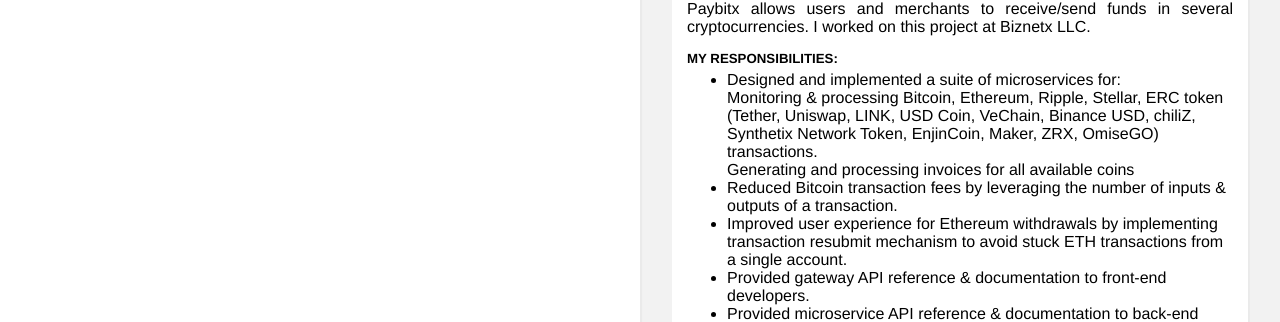
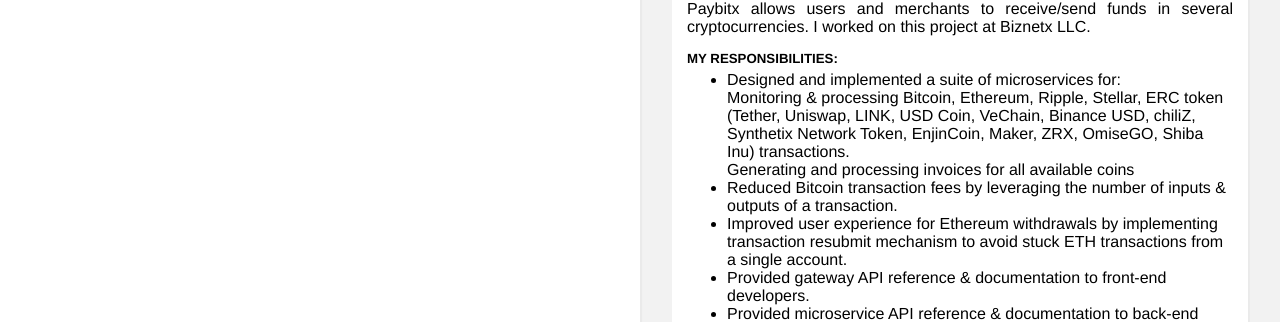
Before and after one commit to gabuladze/gabuladze.github.io, a Jekyll site: the page built from portfolio.html, in a window 1280 px wide. Shown: the part 140-462 px from the top of the page. Built offline with Jekyll 4.4.1, drawn with Linux system fonts in a browser that asks for light colours.

Commit message:
Added shib

```diff
--- a/_data/projects.json
+++ b/_data/projects.json
@@ -6,7 +6,7 @@
     "subtitle": "Crypto wallet, Payment API and Invoice generator",
     "description": "Paybitx allows users and merchants to receive/send funds in several cryptocurrencies. I worked on this project at Biznetx LLC.",
     "responsibilities": [
-      "Designed and implemented a suite of microservices for: <br>Monitoring & processing Bitcoin, Ethereum, Ripple, Stellar, ERC token (Tether, Uniswap, LINK, USD Coin, VeChain, Binance USD, chiliZ, Synthetix Network Token, EnjinCoin, Maker, ZRX, OmiseGO) transactions. <br>Generating and processing invoices for all available coins",
+      "Designed and implemented a suite of microservices for: <br>Monitoring & processing Bitcoin, Ethereum, Ripple, Stellar, ERC token (Tether, Uniswap, LINK, USD Coin, VeChain, Binance USD, chiliZ, Synthetix Network Token, EnjinCoin, Maker, ZRX, OmiseGO, Shiba Inu) transactions. <br>Generating and processing invoices for all available coins",
       "Reduced Bitcoin transaction fees by leveraging the number of inputs & outputs of a transaction.",
       "Improved user experience for Ethereum withdrawals by implementing transaction resubmit mechanism to avoid stuck ETH transactions from a single account.",
       "Provided gateway API reference & documentation to front-end developers.",
```
